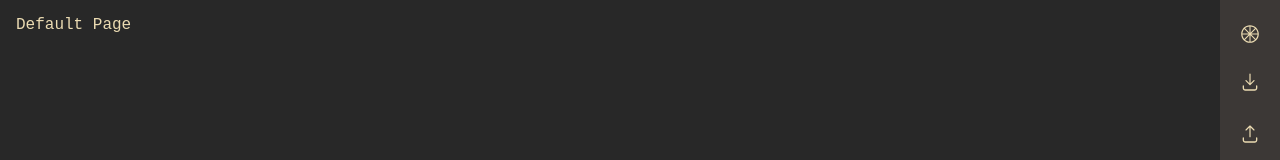
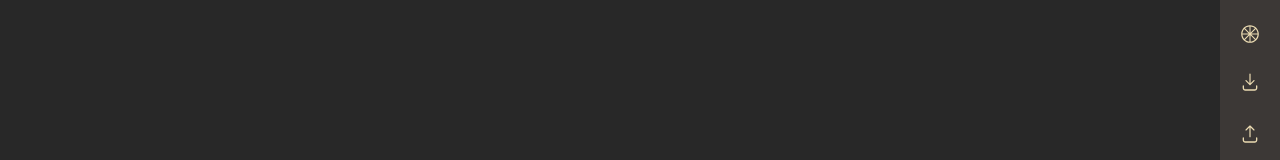
Before and after one commit to ak4dev/th4dev, a React (Vite) app: page / in a window 1280 px wide. Shown: the top 160 px of the page. Built offline with nearby package versions, Linux system fonts and the light colour scheme.

Commit message:
fix: fixed bug with subdomain routing

```diff
--- a/src/components/SubdomainRouter.tsx
+++ b/src/components/SubdomainRouter.tsx
@@ -33,9 +33,7 @@ const SubdomainRouter = ({
   toggles,
   setToggles,
 }: SubdomainRouterProps) => {
-  const currentComponent = subdomainToComponent[subdomain] || (
-    <div>Default Page</div>
-  );
+  const currentComponent = subdomainToComponent[subdomain] || <div></div>;
 
   console.log(`subdomain is: ${subdomain}`);
 
```
